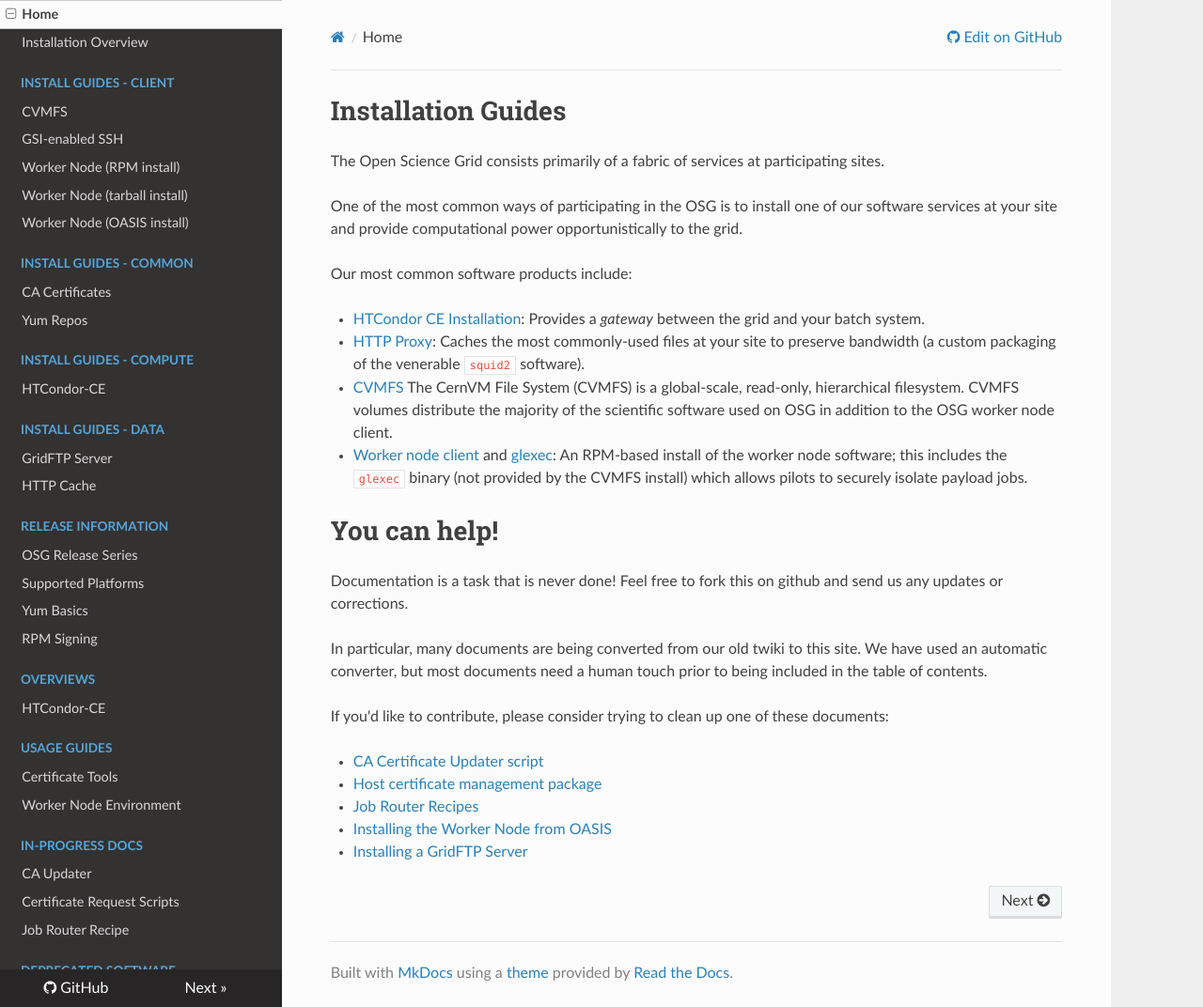
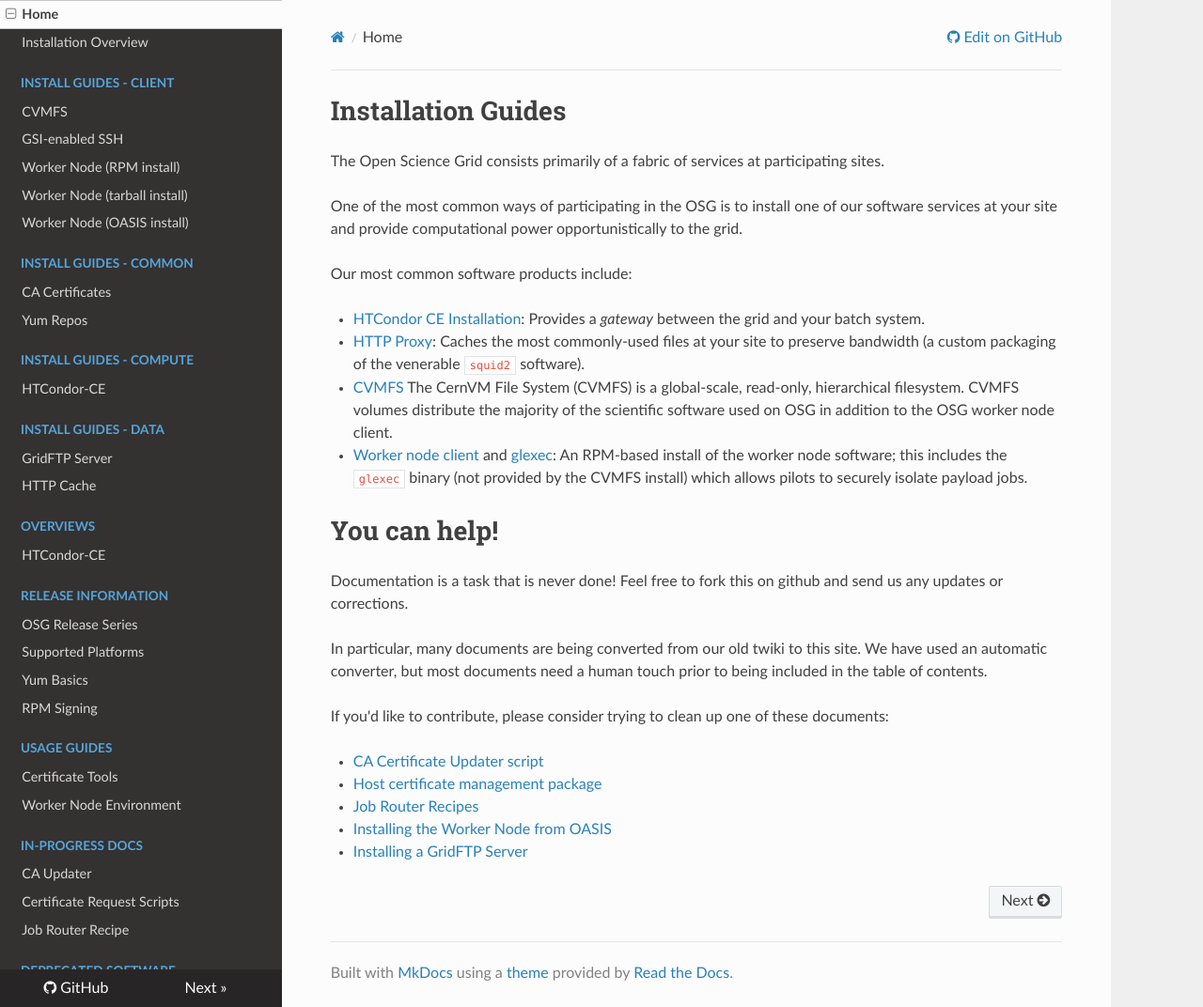
Before and after one commit to osg-htc/docs, an MkDocs documentation site: the page built from docs/index.md, in a window 1280 px wide and 1072 px high. Shown: the whole window at 94% size. Built offline with MkDocs 1.6.1, drawn with Linux system fonts in a browser that asks for light colours; nearby versions of some CDN libraries; old or Windows-style settings are respelled for this version of MkDocs; part of the change alters nothing that is shown.

```diff
--- a/mkdocs.yml
+++ b/mkdocs.yml
@@ -23,13 +23,13 @@ pages:
 - Install Guides - Data:
   - 'GridFTP Server': 'storage/gridftp.md'
   - 'HTTP Cache': 'frontier-squid/squid.md'
+- Overviews:
+  - 'HTCondor-CE': 'compute-element/htcondor-ce-overview.md'
 - Release Information:
   - 'OSG Release Series': 'release/release_series.md'
   - 'Supported Platforms': 'release/supported_platforms.md'
   - 'Yum Basics': 'release/yum-basics.md'
   - 'RPM Signing': 'release/signing.md'
-- Overviews:
-  - 'HTCondor-CE': 'compute-element/htcondor-ce-overview.md'
 - Usage Guides:
   - 'Certificate Tools': 'common/pki-cli.md'
   - 'Worker Node Environment': 'client/using-wn.md'
```
